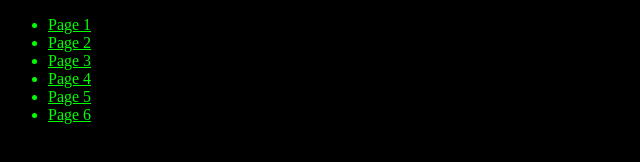
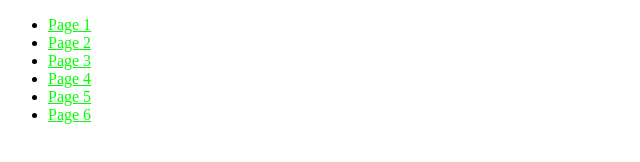
Before and after one commit to aliensilverfox/Resume, a plain HTML site: page index.html in a window 1280 px wide. Shown: the whole page, without its empty margins (0-640 px from the left). Drawn offline with Linux system fonts and the light colour scheme.

Commit message:
Update index.html

```diff
--- a/index.html
+++ b/index.html
@@ -3,7 +3,7 @@
 
 
 <style>
-body {background-color: #000000; color: #00ff00; font-size: 16px;}
+body {background-color: #ffffff; color: #000000; font-size: 16px;}
 </style>
 
 
```
